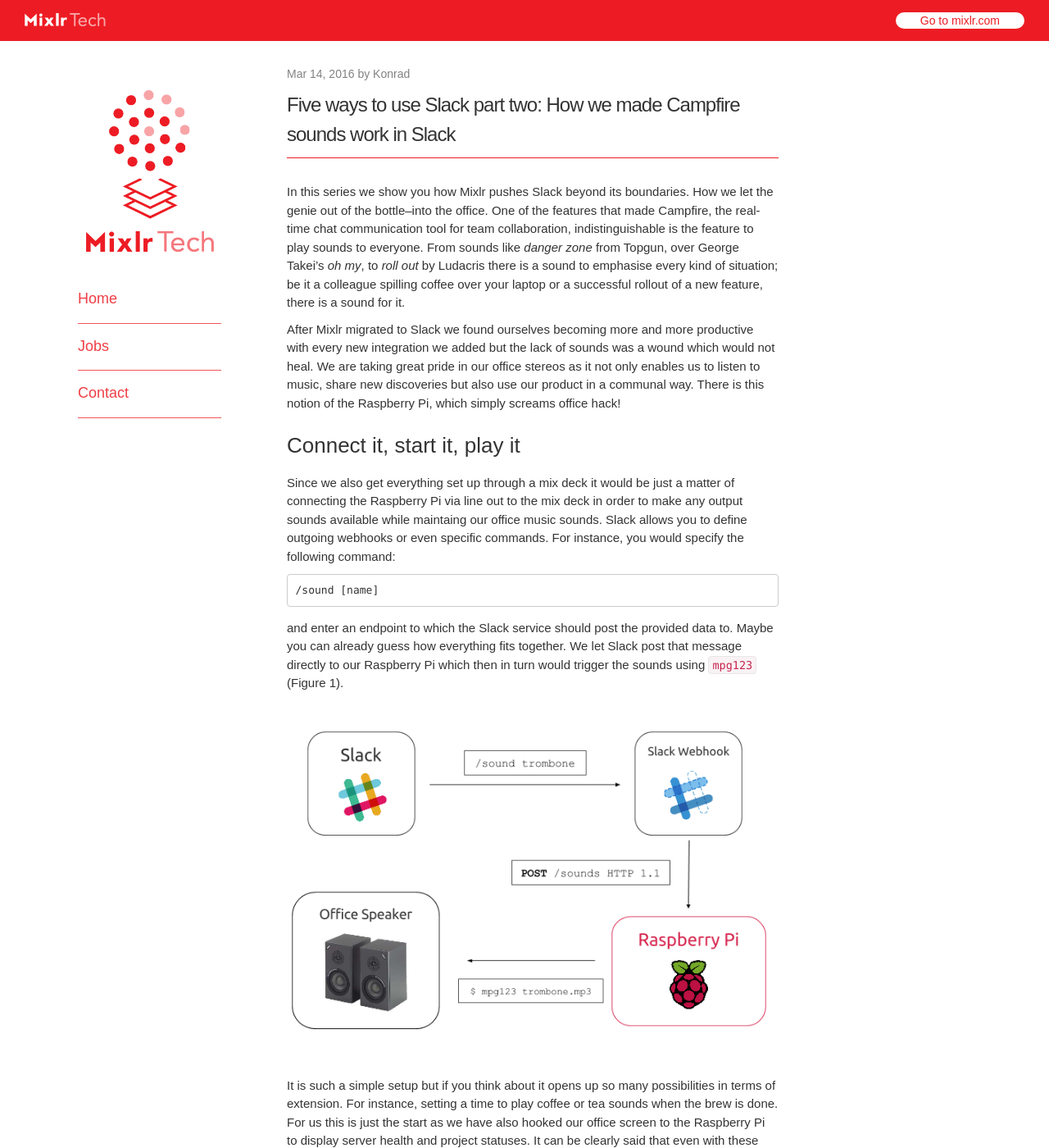
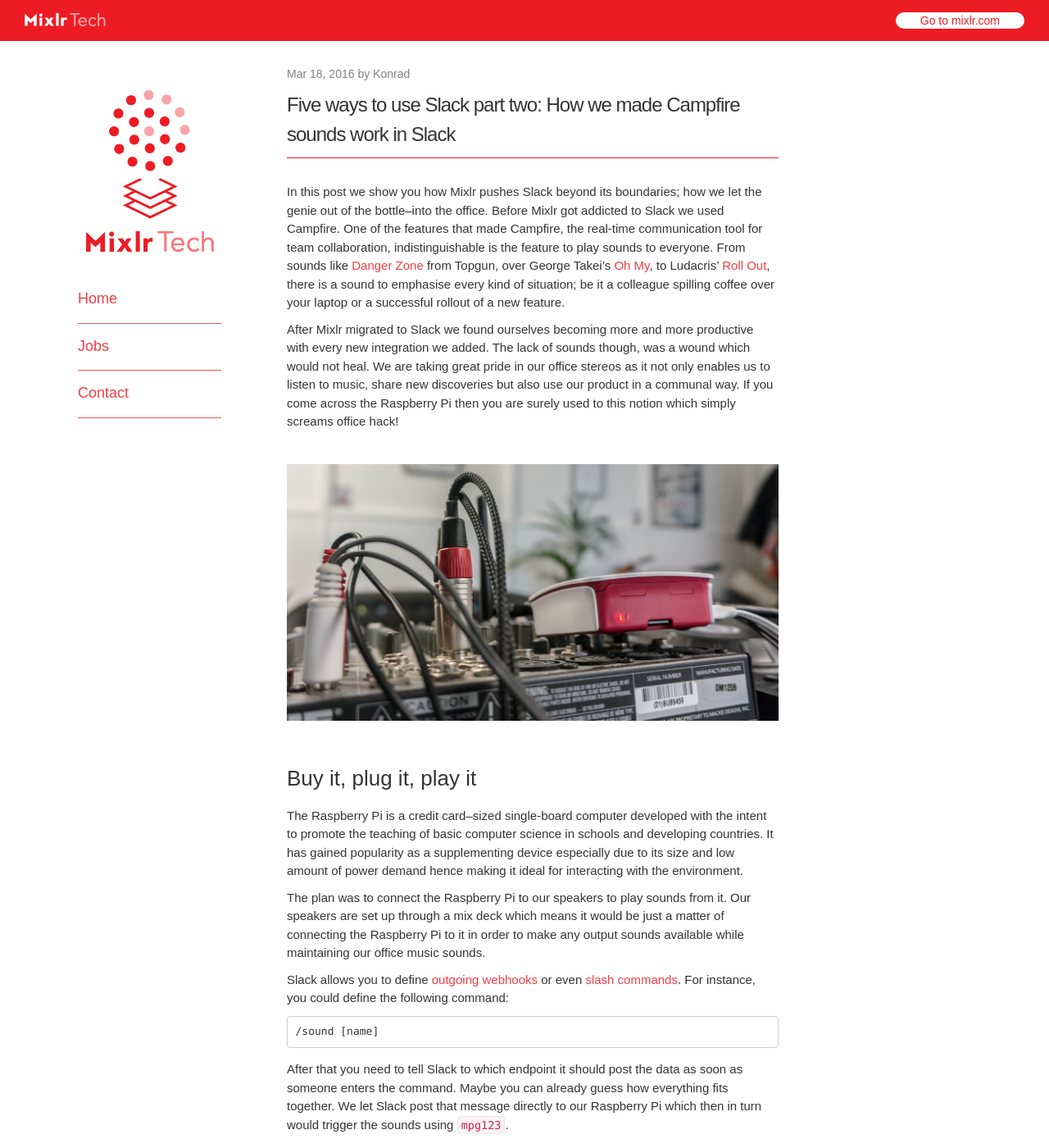
Before and after one commit to mixlr/mixlr.github.io, a Jekyll site: the page built from _posts/2016-02-11-five-ways-to_use-slack-sounds.markdown, in a window 1280 px wide and 1400 px high. Shown: the whole window at 82% size. Built offline with Jekyll 4.4.1, drawn with Linux system fonts in a browser that asks for light colours; some web fonts are replaced; comment, search, counter and statistics services are not loaded; some of the changed text lies outside the part shown.

Commit message:
Finalize Slack sounds post

````diff
--- a/_posts/2016-02-11-five-ways-to_use-slack-sounds.markdown
+++ b/_posts/2016-02-11-five-ways-to_use-slack-sounds.markdown
@@ -1,29 +1,37 @@
 ---
 layout: post
 title: "Five ways to use Slack part two: How we made Campfire sounds work in Slack"
-date: 2016-03-14 18:30:00
+date: 2016-03-18 12:00:00
 author: Konrad
-excerpt: In this series we show you how Mixlr pushes Slack beyond its boundaries. How we let the genie out of the bottle--into the office and made Campfire sounds and more, work in Slack.
+excerpt: In this post we show you how Mixlr pushes Slack beyond its boundaries; how we let the genie out of the bottle--into the office and made Campfire sounds and more, work in Slack.
 categories: development
 tags: software engineering, startup, slack, code quality, tests
 ---
 
-In this series we show you how Mixlr pushes Slack beyond its boundaries. How we let the genie out of the bottle--into the office. One of the features that made Campfire, the real-time chat communication tool for team collaboration, indistinguishable is the feature to play sounds to everyone. From sounds like _danger zone_ from Topgun, over George Takei's _oh my_, to _roll out_ by Ludacris there is a sound to emphasise every kind of situation; be it a colleague spilling coffee over your laptop or a successful rollout of a new feature, there is a sound for it.
+In this post we show you how Mixlr pushes Slack beyond its boundaries; how we let the genie out of the bottle--into the office. Before Mixlr got addicted to Slack we used Campfire. One of the features that made Campfire, the real-time communication tool for team collaboration, indistinguishable is the feature to play sounds to everyone. From sounds like [Danger Zone](https://emoji-cheat-sheet.campfirenow.com/sounds/dangerzone.mp3) from Topgun, over George Takei's [Oh My](https://emoji-cheat-sheet.campfirenow.com/sounds/ohmy.mp3), to Ludacris' [Roll Out](https://emoji-cheat-sheet.campfirenow.com/sounds/rollout.mp3), there is a sound to emphasise every kind of situation; be it a colleague spilling coffee over your laptop or a successful rollout of a new feature.
 
-After Mixlr migrated to Slack we found ourselves becoming more and more productive with every new integration we added but the lack of sounds was a wound which would not heal. We are taking great pride in our office stereos as it not only enables us to listen to music, share new discoveries but also use our product in a communal way. There is this notion of the Raspberry Pi, which simply screams office hack!
+After Mixlr migrated to Slack we found ourselves becoming more and more productive with every new integration we added. The lack of sounds though, was a wound which would not heal. We are taking great pride in our office stereos as it not only enables us to listen to music, share new discoveries but also use our product in a communal way. If you come across the Raspberry Pi then you are surely used to this notion which simply screams office hack!
 
-### Connect it, start it, play it
+![Mixlr's Raspberry Pi connceted to our mix deck](/images/slack-sounds.jpg)
 
-Since we also get everything set up through a mix deck it would be just a matter of connecting the Raspberry Pi via line out to the mix deck in order to make any output sounds available while maintaing our office music sounds. Slack allows you to define outgoing webhooks or even specific commands. For instance, you would specify the following command:
+### Buy it, plug it, play it
+
+The Raspberry Pi is a credit card–sized single-board computer developed with the intent to promote the teaching of basic computer science in schools and developing countries. It has gained popularity as a supplementing device especially due to its size and low amount of power demand hence making it ideal for interacting with the environment.
+
+The plan was to connect the Raspberry Pi to our speakers to play sounds from it. Our speakers are set up through a mix deck which means it would be just a matter of connecting the Raspberry Pi to it in order to make any output sounds available while maintaining our office music sounds.
+
+Slack allows you to define [outgoing webhooks](https://api.slack.com/outgoing-webhooks) or even [slash commands](https://api.slack.com/slash-commands). For instance, you could define the following command:
 
 ```
 /sound [name]
 ```
 
-and enter an endpoint to which the Slack service should post the provided data to. Maybe you can already guess how everything fits together. We let Slack post that message directly to our Raspberry Pi which then in turn would trigger the sounds using `mpg123` (Figure 1).
+After that you need to tell Slack to which endpoint it should post the data as soon as someone enters the command. Maybe you can already guess how everything fits together. We let Slack post that message directly to our Raspberry Pi which then in turn would trigger the sounds using [`mpg123`](http://www.mpg123.com/).
 
 ![A Slack command triggers the Slack webhook to post to our Raspberry Pi which then in turn plays a sound on our office speakers](/images/slack-sounds-diagram.png)
 
-It is such a simple setup but if you think about it opens up so many possibilities in terms of extension. For instance, setting a time to play coffee or tea sounds when the brew is done. For us this is just the start as we have also hooked our office screen to the Raspberry Pi to display server health and project statuses. It can be clearly said that even with these small things you can spawn fun things with a bit of creativity and even though it does not always directly improve our product it heavily improves our day to day happiness and you never know when one of these hacks lead to another innovative idea as well.
+For that we built a web server using Go which parses the different HTTP messages and translates them into Linux commands to be executed on the Raspberry Pi.
 
-![Mixlr's Raspberry Pi connceted to our mix deck](/images/slack-sounds.jpg)
+It is such a simple setup but if you think about it opens up so many possibilities in terms of extensibility: setting up a timer to play coffee sounds when the brew is done, connecting it to our office TV and show a random GIF on every `/giphy` or even detecting the song which is currently played on the speakers and posting it back to Slack.
+
+Clearly, these are simply fun things but they enable you to think in a creative way about your workplace and even though it does not directly improve our product it heavily improves our day to day happiness and you never know when one of these hacks lead to another innovative idea as well.
````
